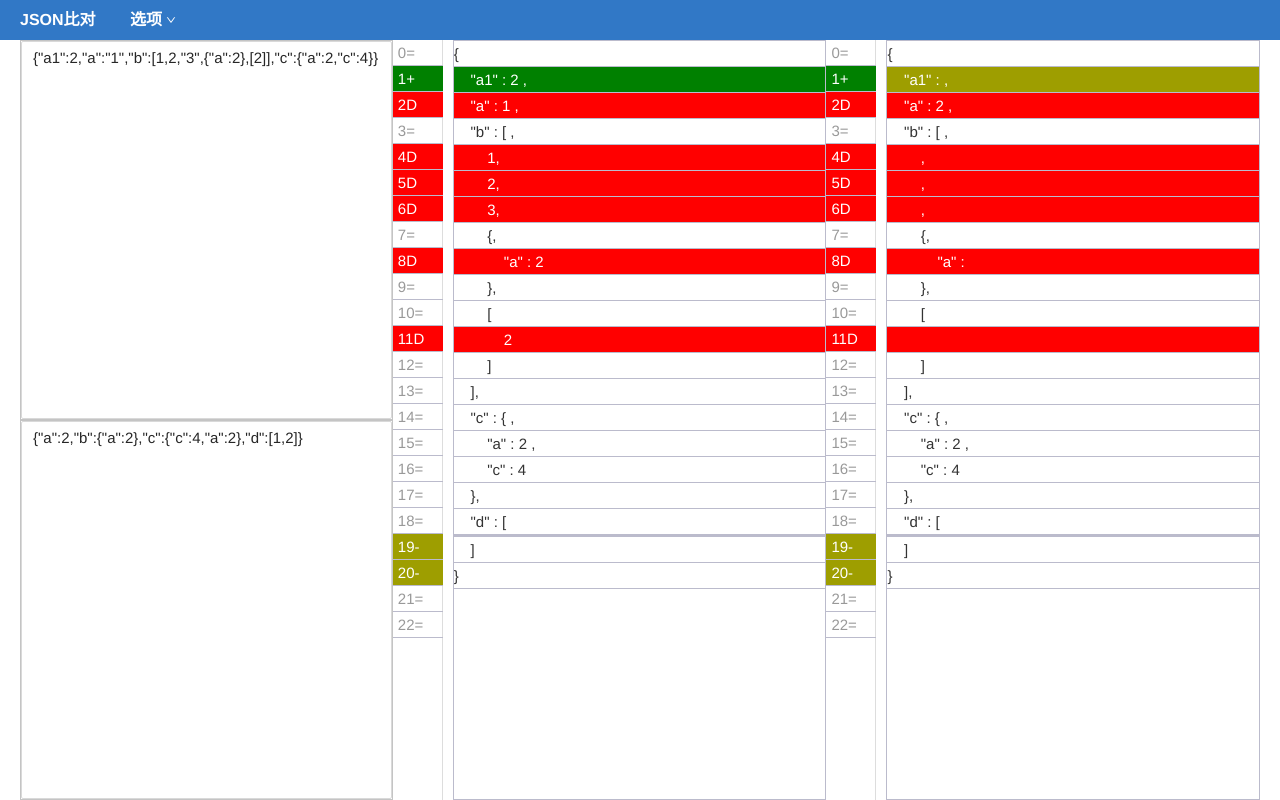
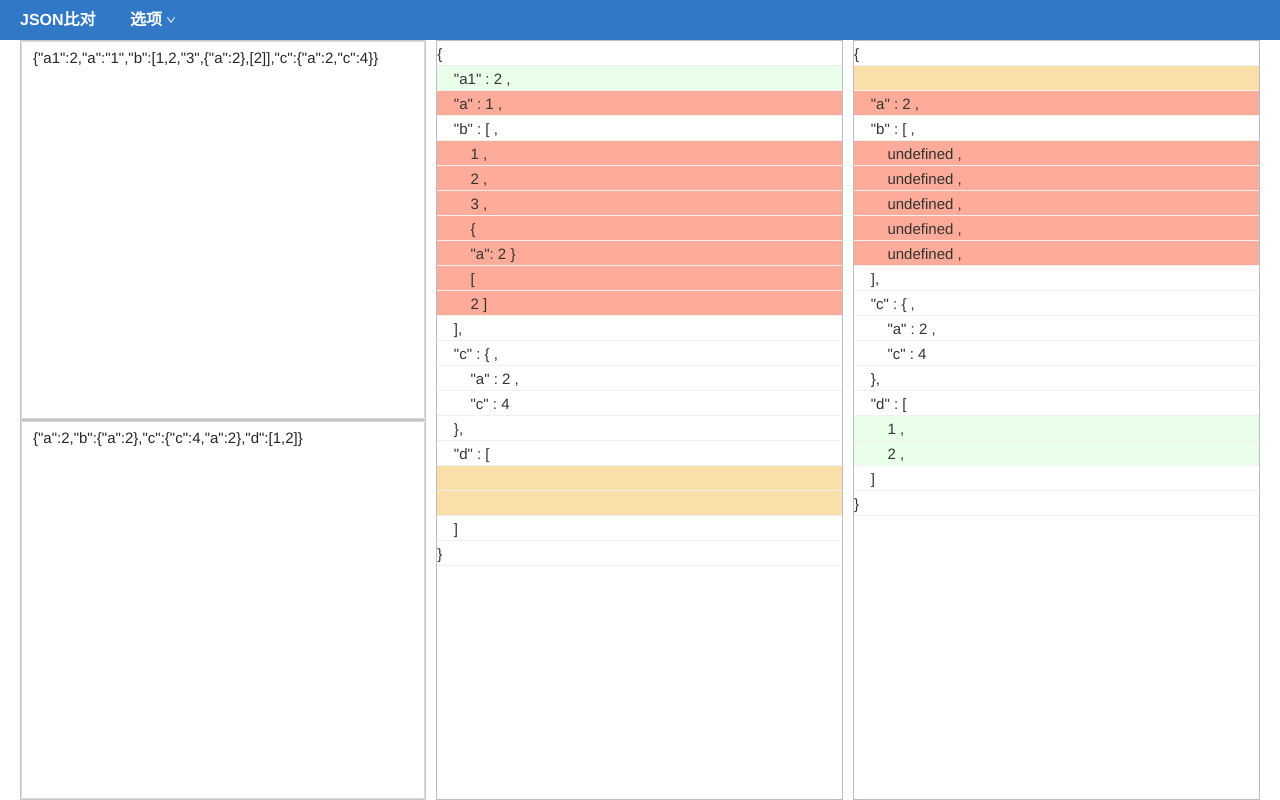
Before and after one commit to lxw15337674/json-comapre, a React app: page / in a window 1280 px wide. Built offline with nearby package versions, Linux system fonts and the light colour scheme; the HTML template or start-up script is replaced by a standard one.

Commit message:
算法完善，todo:类型不同的处理

```diff
--- a/src/common/utils/traversingStatus/index.tsx
+++ b/src/common/utils/traversingStatus/index.tsx
@@ -16,7 +16,8 @@ const traversingStatus = (value: any, status: Status = Status.diff): any => {
   if (type === 'array') {
     let result = [];
     for (let item of value) {
-      result.push(traversingStatus(item, status));
+      // result.push(traversingStatus(item, status));
+      result.push(status);
     }
     return result;
   }
--- a/src/pages/Content/DiffOut/formatToJSON.tsx
+++ b/src/pages/Content/DiffOut/formatToJSON.tsx
@@ -1,20 +1,37 @@
 import { BasicType, Status } from '@/common/utils/interface';
 import jsonValueCallBack from '@/common/utils/jsonValueCallback';
+import oppositeStatus from '@/common/utils/oppositeStatus';
 import { serializeObject, stringLoop } from '@/common/utils/utils';
 
+export default (diffResult, obj, compareObj, opposite = false) => {
+  return formatToJSON(diffResult, obj, compareObj, 1, opposite);
+};
+
+const stringify = (data: any): string[] => {
+  if (!data) {
+    return [''];
+  }
+  console.log(JSON.stringify(data, null, '\t').split('\t'));
+  return JSON.stringify(data, null, '\t').split('\t');
+};
+
 //TODO 处理compareValue的结果
+// interface Option {
+//   level?: number;
+//   isArray?: boolean;
+//   opposite?: boolean;
+// }
 const formatToJSON = (
   diffResult,
   obj,
   compareObj,
-  level: number = 1,
-  isArray: boolean = false,
+  level = 1,
+  opposite = false,
 ): [Status, string][] => {
   const whiteSpace = stringLoop('\xa0\xa0\xa0\xa0', level);
   let result: [Status, string][] = [];
   let index = 0;
   const array = serializeObject(diffResult);
-
   const addLine = (key: BasicType, value: BasicType, status: Status): void => {
     const lastItem = index === array.length - 1;
     if (status === Status.lack) {
@@ -22,7 +39,7 @@ const formatToJSON = (
       return;
     }
     let text = '';
-    if (isArray || key === '') {
+    if (key === '') {
       text = `${whiteSpace}${value}${lastItem ? '' : ','}`;
     } else {
       text = `${whiteSpace}"${key}" : ${value} ${lastItem ? '' : ','}`;
@@ -31,18 +48,21 @@ const formatToJSON = (
   };
   const addObject = (key: string, status: object, obj: object, compareObj: object) => {
     addLine(key, '{', Status.eq);
-    const res = formatToJSON(status, obj, compareObj, level + 1);
+    const res = formatToJSON(status, obj, compareObj, level + 1, opposite);
     result.push(...res);
     addLine('', '}', Status.eq);
   };
   const addArray = (key: string, status: Status[], array: any[], compareArray: any[]) => {
     addLine(key, '[', Status.eq);
-    const res = formatToJSON(status, { ...array }, { ...compareArray }, level + 1, true);
+    const res = ArrayFormatToJson(status, array, compareArray, level + 1, opposite);
     result.push(...res);
     addLine('', ']', Status.eq);
   };
   for (let [key, status, itemIndex] of array) {
     index = itemIndex;
+    if (opposite) {
+      status = oppositeStatus(status);
+    }
     jsonValueCallBack(
       status,
       () => {
@@ -56,11 +76,59 @@ const formatToJSON = (
       },
     );
   }
-
   if (level === 1) {
     result.unshift([Status.eq, '{']);
     result.push([Status.eq, '}']);
   }
   return result;
 };
-export default formatToJSON;
+
+const ArrayFormatToJson = (
+  diffResult: Status[],
+  array: any[],
+  compareArray: any[],
+  level = 1,
+  opposite = false,
+): [Status, string][] => {
+  const whiteSpace = stringLoop('\xa0\xa0\xa0\xa0', level);
+  let result: [Status, string][] = [];
+  const addBaseType = (index: number, status: Status): void => {
+    result.push([
+      status,
+      `${whiteSpace}${array?.[index]} ${index === diffResult.length ? '' : ','}`,
+    ]);
+  };
+  const addReferenceType = (index: number, status: Status) => {
+    for (let item of stringify(array[index])) {
+      result.push([status, `${whiteSpace}${item}`]);
+    }
+  };
+  diffResult.forEach((status, index) => {
+    if (opposite) {
+      status = oppositeStatus(status);
+    }
+    if (status === Status.lack) {
+      for (let item of stringify(compareArray[index])) {
+        result.push([status, '']);
+      }
+      return;
+    }
+    jsonValueCallBack(
+      array[index],
+      () => {
+        addBaseType(index, status);
+      },
+      () => {
+        addReferenceType(index, status);
+      },
+      () => {
+        addReferenceType(index, status);
+      },
+    );
+  });
+  if (level === 1) {
+    result.unshift([Status.eq, '{']);
+    result.push([Status.eq, '}']);
+  }
+  return result;
+};
--- a/src/pages/Content/DiffOut/index.tsx
+++ b/src/pages/Content/DiffOut/index.tsx
@@ -12,7 +12,6 @@ interface Props {
 }
 
 const serialize = (statusObj, lineNumberObj, sourceObj, compareObj) => {
-  try {
   let result = [];
   result.push((fn) =>
     fn({
@@ -37,7 +36,12 @@ const serialize = (statusObj, lineNumberObj, sourceObj, compareObj) => {
       continue;
     }
     result.push(
-        ...serialize(statusObj[key], lineNumberObj[key], sourceObj[key], compareObj[key]),
+      ...serialize(
+        statusObj[key],
+        lineNumberObj[key],
+        sourceObj?.[key] ?? undefined,
+        compareObj?.[key] ?? undefined,
+      ),
     );
   }
   result.push((fn) =>
@@ -47,9 +51,6 @@ const serialize = (statusObj, lineNumberObj, sourceObj, compareObj) => {
     }),
   );
   return result;
-  } catch (e) {
-    return [];
-  }
 };
 const DiffOut = ({ value, compareValue }: Props) => {
   const diffResult = useMemo(() => {
@@ -57,7 +58,7 @@ const DiffOut = ({ value, compareValue }: Props) => {
   }, [value, compareValue]);
   return (
     <>
-      <LineNumberLines data={serialize(...compare(value, compareValue), value, compareValue)} />
+      {/* <LineNumberLines data={serialize(...compare(value, compareValue), value, compareValue)} /> } */}
       <JsonContainer>
         {formatToJSON(diffResult, value, compareValue).map(([status, text], index) => {
           return (
@@ -67,11 +68,11 @@ const DiffOut = ({ value, compareValue }: Props) => {
           );
         })}
       </JsonContainer>
-      <LineNumberLines data={serialize(...compare(value, compareValue), value, compareValue)} />
+      {/* <LineNumberLines data={serialize(...compare(value, compareValue), value, compareValue)} /> */}
       <JsonContainer>
-        {formatToJSON(diffResult, compareValue, value).map(([status, text], index) => {
+        {formatToJSON(diffResult, compareValue, value, true).map(([status, text], index) => {
           return (
-            <ViewLine status={oppositeStatus(status)} key={index}>
+            <ViewLine status={status} key={index}>
               {text}
             </ViewLine>
           );
--- a/src/pages/Content/DiffOut/styled.tsx
+++ b/src/pages/Content/DiffOut/styled.tsx
@@ -39,26 +39,24 @@ export const HalfHightDiv = styled.div`
 export const ViewLine = styled.div`
   line-height: 25px;
   font-size: 15px;
-  border-bottom: 0.5px solid #bbc;
+  width: 100%;
+  height: 25px;
+  border-bottom: 0.5px solid #f0f0f0;
   ${({ status }: { status?: Status }) => {
     switch (status) {
       case '=':
         return '';
       case '+':
         return `
-        background: green;
-        color:white
+        background: rgba(51,255,51,0.1);
         `;
       case '-':
         return `
-        background:rgb(158, 158, 0);
-        color:white
-
+        background:#f5b02766;
         `;
       case 'D':
         return `
-        background:red;
-        color:white
+        background:#ff2f0066;
         `;
       default:
         return '';
```
Lines whose indentation alone changed are shown as unchanged.
